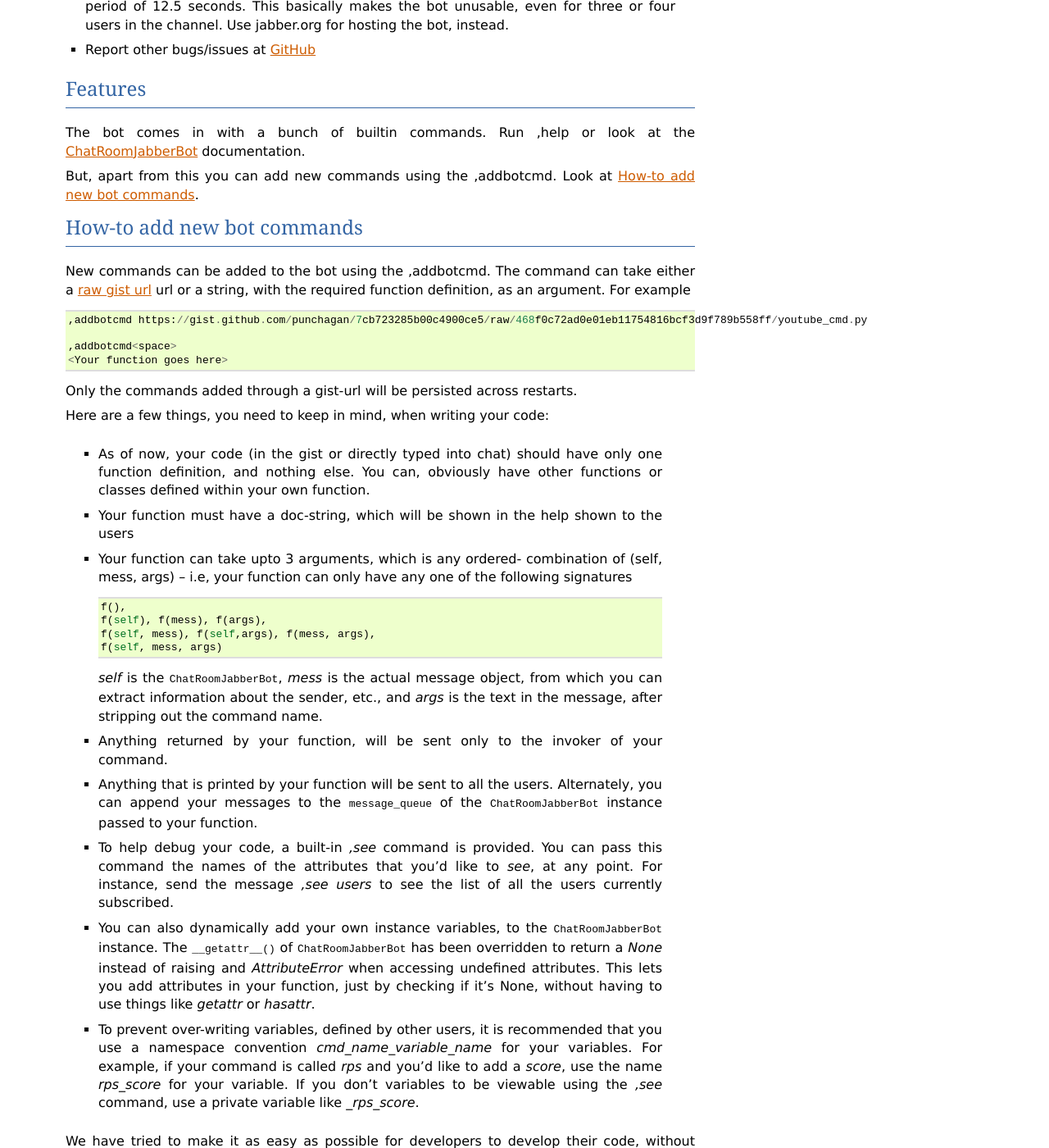
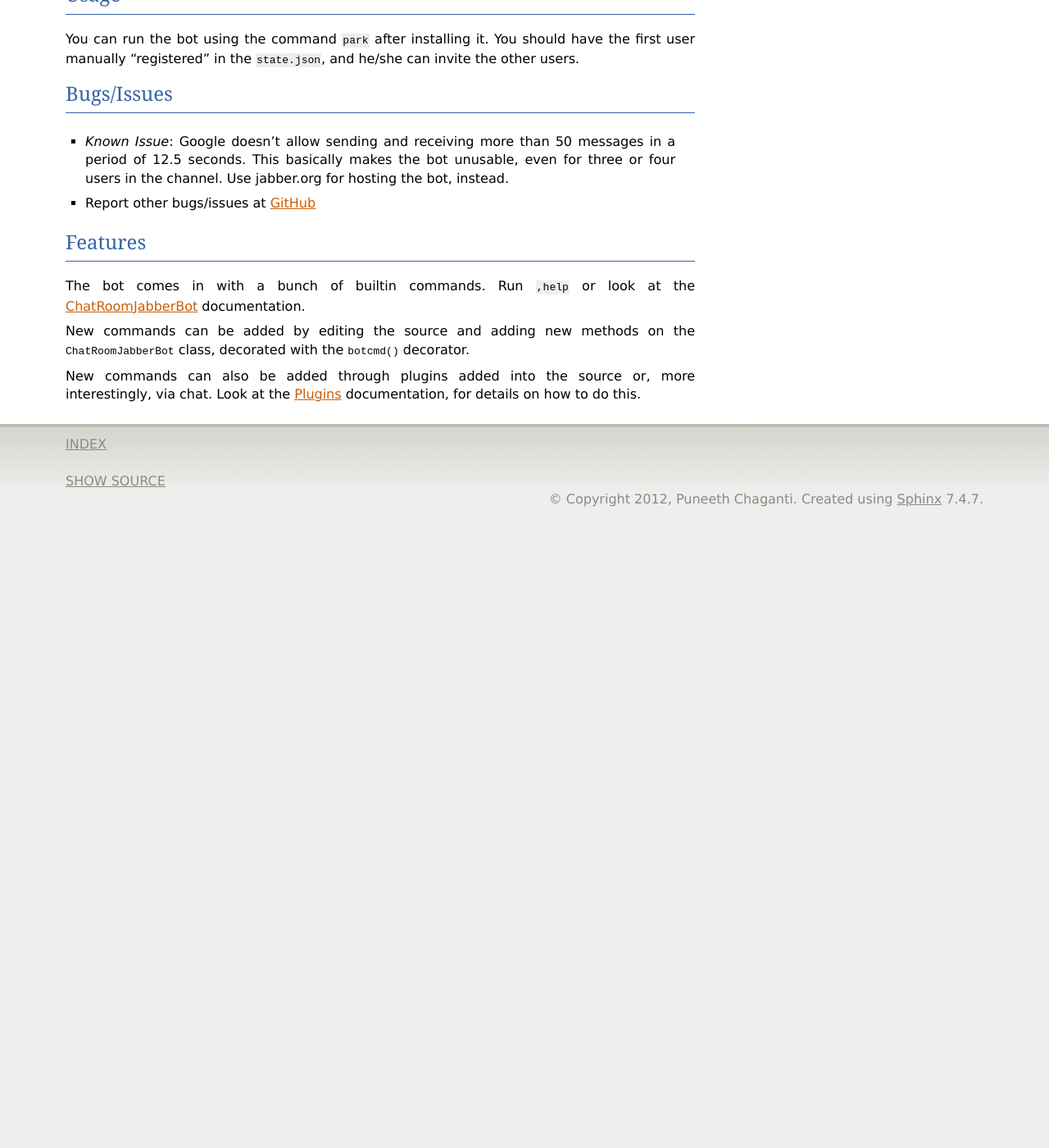
Before and after one commit to punchagan/childrens-park, a Sphinx documentation site: the page built from docs/index.rst, in a window 1280 px wide and 1400 px high, scrolled down 518 px. Shown: the whole window at 82% size. Built offline with Sphinx 7.4.7, drawn with Linux system fonts in a browser that asks for light colours; after the commit the page ends 1148 px from its top, so only the background shows below that; some of the changed text lies outside the part shown.

Commit message:
Update the docs.

```diff
--- a/README.rst
+++ b/README.rst
@@ -1,18 +1,28 @@
 Description
 ============
 
-This is a Jabber/Gtalk bot written using the python-jabberbot library.  This
-bot is written to behave like a chatroom, where all the messages are sent to
-all the subscribed users.
+``park`` is a Jabber/Gtalk bot written using the python-jabberbot library.
+This bot is written to behave like a chatroom, where all the messages are
+sent to all the subscribed users.
 
+
+Installation
+============
+
++ Clone the repository from `GitHub`_
+
++ Run ``python setup.py develop`` to install the dependencies and
+  setup your environment for running the bot.
+
++ This will create a dummy ``settings.py`` and ``state.json`` in the
+  ``park`` directory. Edit these files with the appropriate values.
 
 Usage
 =====
 
-+ `python setup.py develop`  is the recommended way to use this bot. This
-  creates a sample `settings.py` and `state.json` file.  Edit the
-  `settings.py`with appropriate values, and change the info of the first user
-  in `state.json`.
+You can run the bot using the command ``park`` after installing it.
+You should have the first user manually "registered" in the
+``state.json``, and he/she can invite the other users.
 
 
 Bugs/Issues
@@ -25,4 +35,4 @@
 
 + Report other bugs/issues at `GitHub`_
 
-.. _GitHub: https://github.com/punchagan/childrens-park/issues
+.. _GitHub: https://github.com/punchagan/childrens-park/
--- a/docs/conf.py
+++ b/docs/conf.py
@@ -14,6 +14,8 @@
 import sys
 from os.path import dirname, abspath
 sys.path.insert(0, dirname(dirname(abspath(__file__))))
+
+import park
 
 # If extensions (or modules to document with autodoc) are in another directory,
 # add these directories to sys.path here. If the directory is relative to the
@@ -50,9 +52,9 @@
 # built documents.
 #
 # The short X.Y version.
-version = '0.8'
+version = park.__version__
 # The full version, including alpha/beta/rc tags.
-release = '0.8.1'
+release = park.__version__
 
 # The language for content autogenerated by Sphinx. Refer to documentation
 # for a list of supported languages.
--- a/docs/index.rst
+++ b/docs/index.rst
@@ -11,167 +11,13 @@
 Features
 =========
 
-The bot comes in with a bunch of builtin commands.  Run ,help or look at the
-:ref:`auto-doc` documentation.
+The bot comes in with a bunch of builtin commands.  Run ``,help`` or look
+at the :ref:`auto-doc` documentation.
 
-But, apart from this you can add new commands using the ,addbotcmd. Look at
-:ref:`howto-add-cmd`.
+New commands can be added by editing the source and adding new methods
+on the :py:class:`ChatRoomJabberBot` class, decorated with the
+:py:func:`botcmd` decorator.
 
-.. _howto-add-cmd:
-
-How-to add new bot commands
-===========================
-
-New commands can be added to the bot using the ,addbotcmd.  The command can
-take either a `raw gist url <https://gist.github.com>`_ url or a string, with
-the required function definition, as an argument. For example ::
-
-    ,addbotcmd https://gist.github.com/punchagan/7cb723285b00c4900ce5/raw/468f0c72ad0e01eb11754816bcf3d9f789b558ff/youtube_cmd.py
-
-    ,addbotcmd<space>
-    <Your function goes here>
-
-Only the commands added through a gist-url will be persisted across restarts.
-
-Here are a few things, you need to keep in mind, when writing your code:
-
-    + As of now, your code (in the gist or directly typed into chat) should
-      have only one function definition, and nothing else.  You can, obviously
-      have other functions or classes defined within your own function.
-
-    + Your function must have a doc-string, which will be shown in the help
-      shown to the users
-
-    + Your function can take upto 3 arguments, which is any ordered-
-      combination of (self, mess, args) -- i.e, your function can only have
-      any one of the following signatures ::
-
-        f(),
-        f(self), f(mess), f(args),
-        f(self, mess), f(self,args), f(mess, args),
-        f(self, mess, args)
-
-      `self` is the :class:`ChatRoomJabberBot`, `mess` is the actual message
-      object, from which you can extract information about the sender, etc.,
-      and `args` is the text in the message, after stripping out the command
-      name.
-
-    + Anything returned by your function, will be sent only to the invoker of
-      your command.
-
-    + Anything that is printed by your function will be sent to all the users.
-      Alternately, you can append your messages to the :attr:`message_queue`
-      of the :class:`ChatRoomJabberBot` instance passed to your function.
-
-    + To help debug your code, a built-in `,see` command is provided.  You can
-      pass this command the names of the attributes that you'd like to *see*,
-      at any point. For instance, send the message `,see users` to see the
-      list of all the users currently subscribed.
-
-    + You can also dynamically add your own instance variables, to the
-      :class:`ChatRoomJabberBot` instance.  The :meth:`__getattr__` of
-      :class:`ChatRoomJabberBot` has been overridden to return a `None`
-      instead of raising and `AttributeError` when accessing undefined
-      attributes.  This lets you add attributes in your function, just by
-      checking if it's None, without having to use things like `getattr` or
-      `hasattr`.
-
-    + To prevent over-writing variables, defined by other users, it is
-      recommended that you use a namespace convention `cmd_name_variable_name`
-      for your variables.  For example, if your command is called `rps` and
-      you'd like to add a `score`, use the name `rps_score` for your variable.
-      If you don't variables to be viewable using the `,see` command, use a
-      private variable like `_rps_score`.
-
-We have tried to make it as easy as possible for developers to develop their
-code, without having to test on a running instance of the bot.  Feel free to
-comment upon/suggest any more ideas to make this easier on developers.
-
-With all this in mind, let's write a simple command called `time_it` that
-gives you the time between the current invocation and the previous invocation
-of the command.  We start writing a simple module `time_it.py` that can run
-independently.
-
-::
-
-    prev_time = None
-
-    def time_it():
-        """ Send time delta since the last run, to all users.
-        """
-        import time
-        global prev_time
-        cur_time = time.time()
-        if prev_time is None:
-            print "This is the first run."
-        else:
-            print cur_time - prev_time, "seconds, since last run."
-        prev_time = cur_time
-        return 'The current time is', cur_time
-
-    if __name__ == '__main__':
-        time_it()
-        time.sleep(5)
-        time_it()
-        time.sleep(2)
-        time_it()
-
-All the variables, that we intend to set as attributes of the
-:class:`ChatRoomJabberBot` are initialized as globals, and set to None.  All
-the messages that should be sent to all users, are just printed out.  Once we
-have a working function, we can modify it, to have it working with the bot.
-In the above function, we change the function to take one argument `self`, and
-change the global `prev_time` to be an attribute of the
-:class:`ChatRoomJabberBot`.  The code finally, would look as follows ::
-
-    def time_it(self):
-        """ Send time delta since the last run, to all users.
-        """
-        import time
-        cur_time = time.time()
-        if self.prev_time is None:
-            print "This is the first run."
-        else:
-            print cur_time - self.prev_time, "seconds, since last run."
-        self.prev_time = cur_time
-        return 'The current time is', cur_time
-
-Now, we can go ahead and add this code as a new bot command!
-
-More examples are available on github --
-
-    + `Clear command <https://gist.github.com/37d4875e41056b58a8f5>`_
-    + `Cows and Bulls game <https://gist.github.com/e5de28c7afd150d60fc0>`_
-
-
-.. _auto-doc:
-
-:py:class:`ChatRoomJabberBot`
-=============================
-
-Useful Attributes
-^^^^^^^^^^^^^^^^^
-.. attribute:: users
-
-    List of all users subscribed to the bot
-
-.. attribute:: invited
-
-    List of all users invited to the bot
-
-.. attribute:: topic
-
-    Topic for the bot
-
-.. attribute:: gist_urls
-
-    List of all gist urls added as bot commands
-
-
-Methods docs
-^^^^^^^^^^^^
-
-.. currentmodule:: chatroom
-
-.. autoclass:: ChatRoomJabberBot
-    :members:
+New commands can also be added through plugins added into the source
+or, more interestingly, via chat.  Look at the :ref:`plugins`
+documentation, for details on how to do this.
--- a/park/__init__.py
+++ b/park/__init__.py
@@ -1 +1 @@
-__author__ = 'punchagan'
+__version__ = '1.5a1'
--- a/setup.py
+++ b/setup.py
@@ -2,7 +2,8 @@
 
 
 def find_version():
-    return '1.5a1'
+    import park
+    return park.__version__
 
 
 def init_settings():
```
Also changed, not shown: docs/plugins.rst (added, +157 -0 lines), 2 other files.
